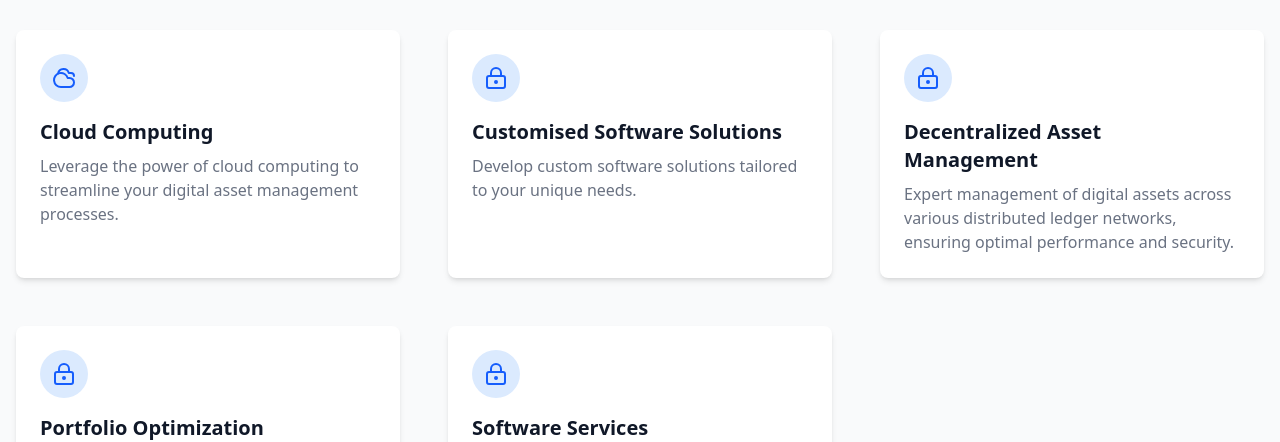
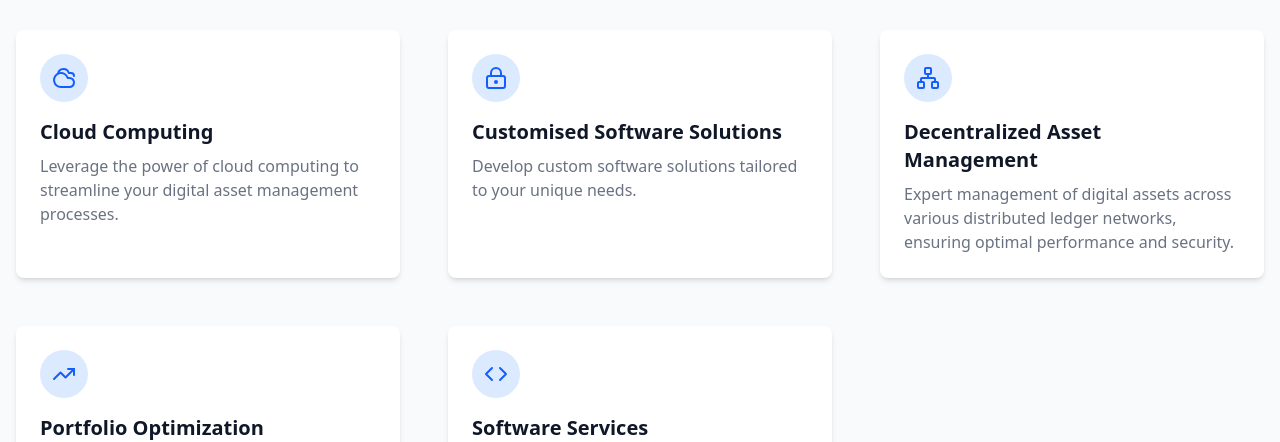
Before and after one commit to Manishshriwas/djpt, a React (Vite) app: page / in a window 1280 px wide. Shown: the part 577-1019 px from the top of the page. Built offline with nearby package versions, Linux system fonts and the light colour scheme.

Commit message:
home update

```diff
--- a/src/pages/Home.jsx
+++ b/src/pages/Home.jsx
@@ -1,5 +1,5 @@
 import React from 'react'
-import { ArrowRight, ArrowLeftRight, Cloudy, LockKeyhole, CircleCheckBig } from 'lucide-react';
+import { ArrowRight, ArrowLeftRight, Cloudy, LockKeyhole, CircleCheckBig ,TrendingUp,Network,Code} from 'lucide-react';
 
 const Home = () => {
   return (
@@ -66,7 +66,7 @@ const Home = () => {
 
       <div className='service-card bg-white dark:bg-gray-800 rounded-lg shadow-md p-6'>
         <div className='flex justify-center items-center mb-4 w-10 h-10 rounded-full bg-blue-100 lg:h-12 lg:w-12 dark:bg-blue-900'>
-          <LockKeyhole className='w-5 h-5 text-blue-600 lg:w-6 lg:h-6 dark:text-blue-300' />
+          <Network className='w-5 h-5 text-blue-600 lg:w-6 lg:h-6 dark:text-blue-300' />
         </div>
         <h3 className="mb-2 text-xl font-bold dark:text-white">
         Decentralized Asset Management
@@ -79,7 +79,7 @@ const Home = () => {
 
       <div className='service-card bg-white dark:bg-gray-800 rounded-lg shadow-md p-6'>
         <div className='flex justify-center items-center mb-4 w-10 h-10 rounded-full bg-blue-100 lg:h-12 lg:w-12 dark:bg-blue-900'>
-          <LockKeyhole className='w-5 h-5 text-blue-600 lg:w-6 lg:h-6 dark:text-blue-300' />
+          <TrendingUp className='w-5 h-5 text-blue-600 lg:w-6 lg:h-6 dark:text-blue-300' />
         </div>
         <h3 className="mb-2 text-xl font-bold dark:text-white">
         Portfolio Optimization
@@ -92,7 +92,7 @@ const Home = () => {
 
       <div className='service-card bg-white dark:bg-gray-800 rounded-lg shadow-md p-6'>
         <div className='flex justify-center items-center mb-4 w-10 h-10 rounded-full bg-blue-100 lg:h-12 lg:w-12 dark:bg-blue-900'>
-          <LockKeyhole className='w-5 h-5 text-blue-600 lg:w-6 lg:h-6 dark:text-blue-300' />
+          <Code className='w-5 h-5 text-blue-600 lg:w-6 lg:h-6 dark:text-blue-300' />
         </div>
         <h3 className="mb-2 text-xl font-bold dark:text-white">
         Software Services
```
